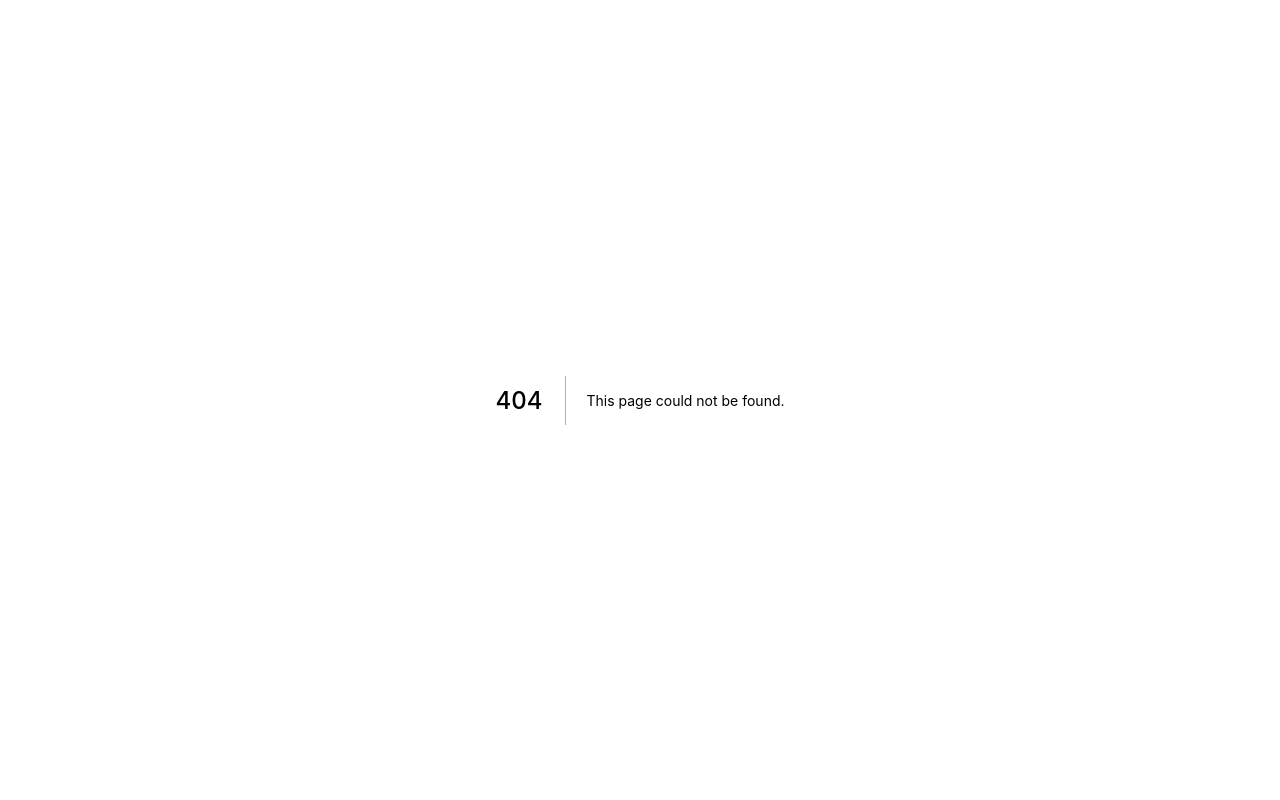
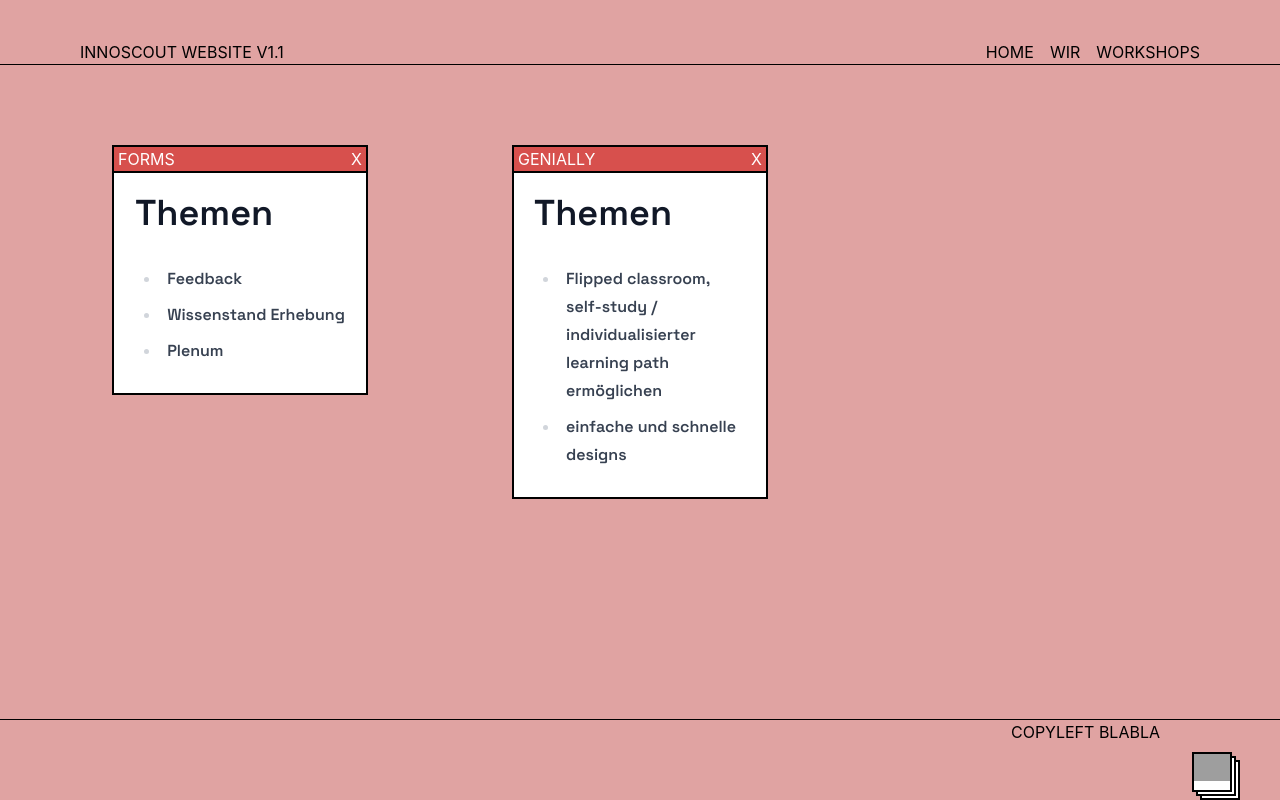
Before and after one commit to kirchenfeld/kirchenfeld.github.io, a Next.js app: page /workshops in a window 1280 px wide. Before the commit this address had no page. Built offline with nearby package versions, Linux system fonts and the light colour scheme; grey boxes are pictures that could not be loaded.

Commit message:
chore: add workshops page

```diff
--- a/components/layout.tsx
+++ b/components/layout.tsx
@@ -17,6 +17,10 @@
           <Link href="/about">
               <a>WIR</a>
           </Link>
+          <span className='px-2'></span>
+          <Link href="/workshops">
+              <a>WORKSHOPS</a>
+          </Link>
         </header>
         <main className='grow p-10 md:p-20 h-max bg-pink-light'>
           {children}
--- /dev/null
+++ b/pages/workshops/index.mdx
@@ -0,0 +1,30 @@
+import Layout from '@components/layout'
+import Grid from '@components/grid'
+import Column from '@components/column'
+import Card from '@components/card'
+import Markdown from '@components/markdown'
+
+<Grid>
+    <Card title='Forms'>
+        <Column>
+            <Markdown>
+            # Themen
+            - Feedback
+            - Wissenstand Erhebung
+            - Plenum
+            </Markdown>
+        </Column>
+    </Card>
+
+    <Card title='Genially'>
+        <Column>
+            <Markdown>
+            # Themen
+            - Flipped classroom, self-study / individualisierter learning path ermöglichen
+            - einfache und schnelle designs
+            </Markdown>
+        </Column>
+    </Card>
+</Grid>
+
+export default ({ children }) => <Layout>{children}</Layout>
```
